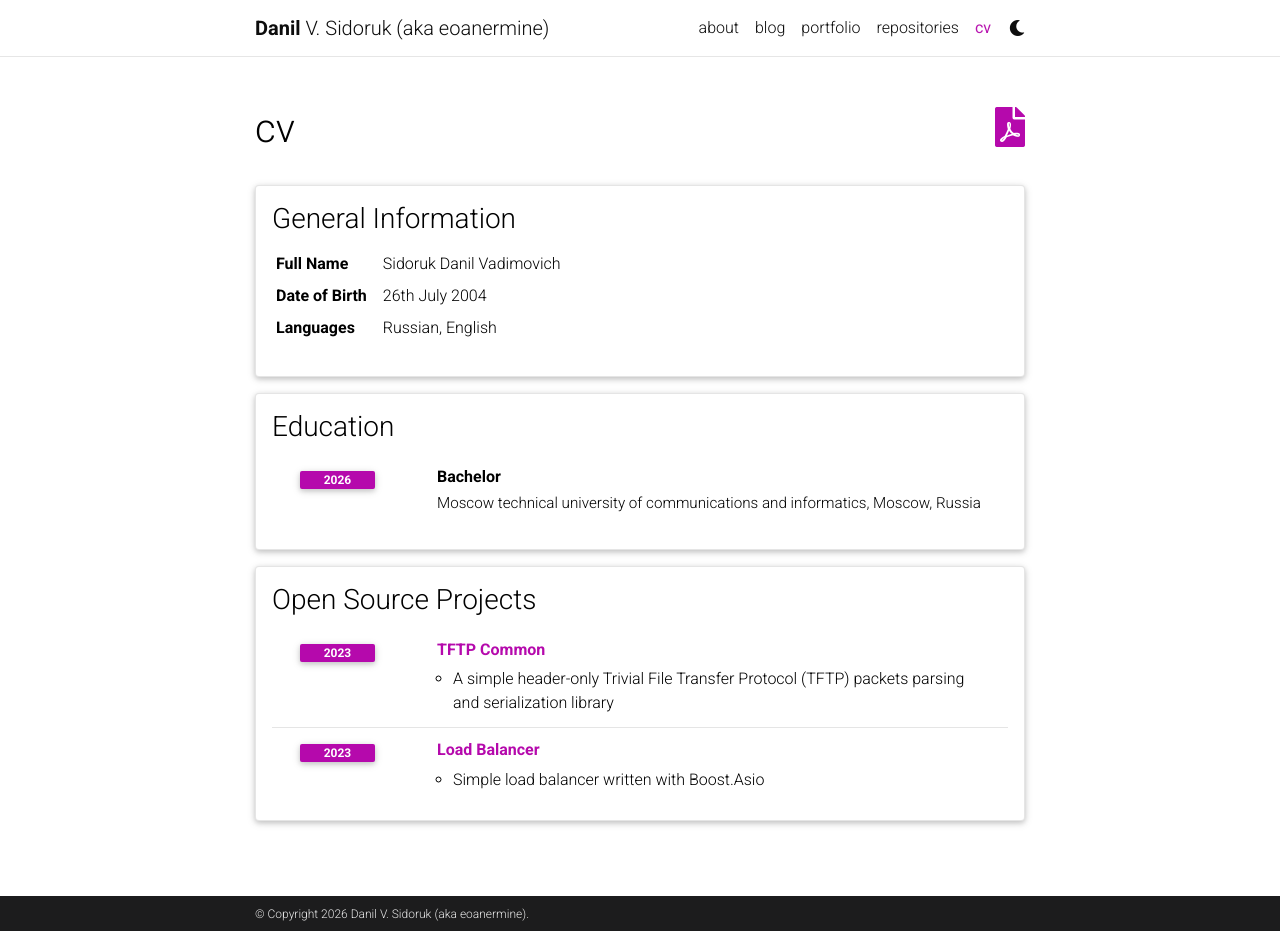
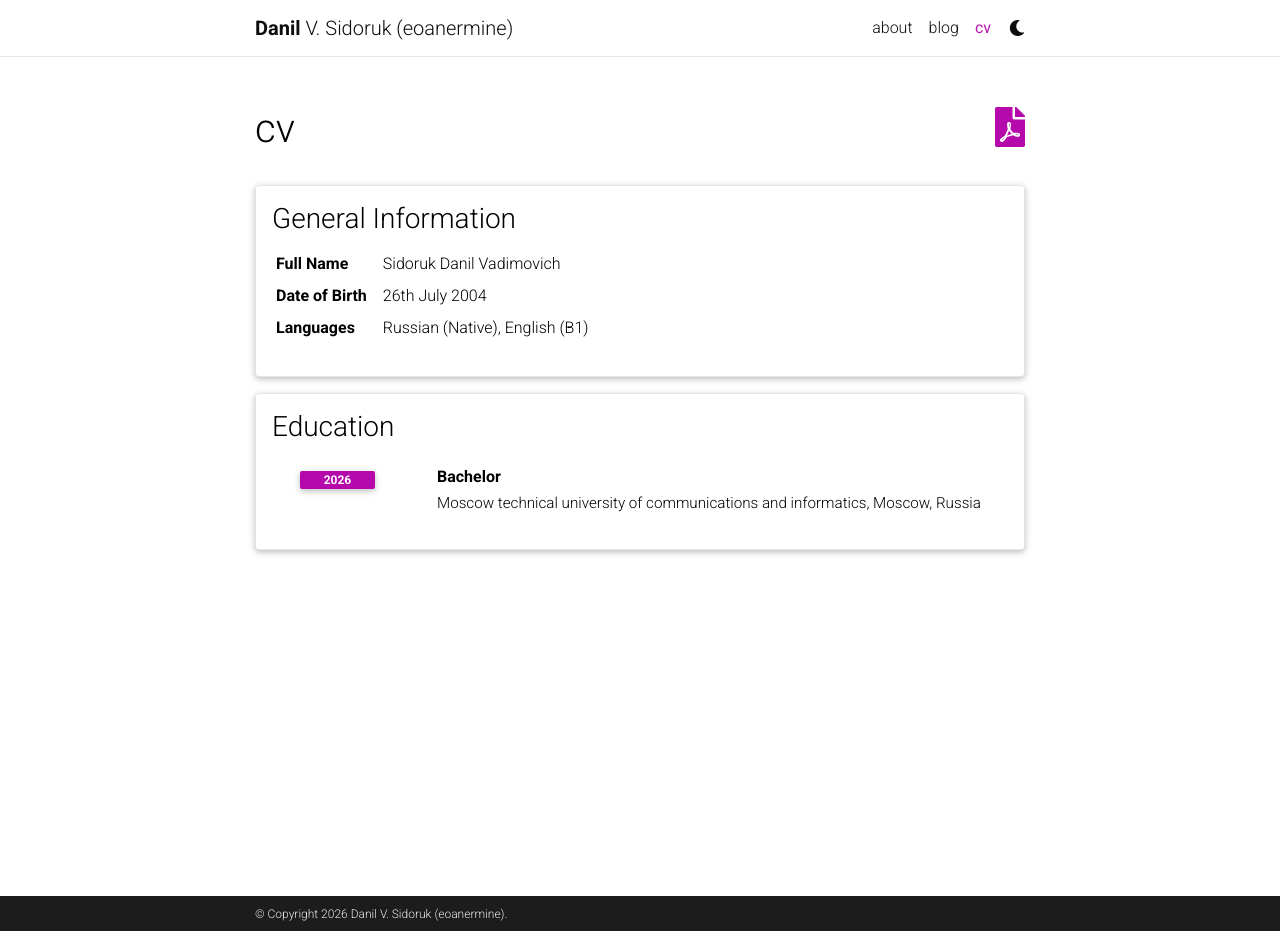
Before and after one commit to eoan-ermine/eoan-ermine.github.io, a Jekyll site: the page built from _pages/cv.md, in a window 1280 px wide and 931 px high. Built offline with Jekyll 4.4.1, drawn with Linux system fonts in a browser that asks for light colours; comment, search, counter and statistics services are not loaded; a style sheet for code colours, icons or effects is not loaded.

Commit message:
Remove some shit

```diff
--- a/_config.yml
+++ b/_config.yml
@@ -5,10 +5,10 @@
 title: blank # the website title (if blank, full name will be used instead)
 first_name: Danil
 middle_name: V.
-last_name: Sidoruk (aka eoanermine)
+last_name: Sidoruk (eoanermine)
 email: admin@eoanermine.com
 description: > # the ">" symbol means to ignore newlines until "footer_text:"
-  Danil Sidoruk's (aka eoanermine) personal blog
+  Danil Sidoruk's (eoanermine) personal blog
 keywords: danil_sidoruk, eoan-ermine, eoanermine  # add your own keywords or leave empty
 
 lang: en # the language of your site (for example: en, fr, cn, ru, etc.)
@@ -117,7 +117,7 @@ bing_site_verification:  # out your bing-site-verification ID (Bing Webmaster)
 
 blog_name: eoan ermine # blog_name will be displayed in your blog page
 blog_nav_title: blog # your blog must have a title for it to be displayed in the nav bar
-blog_description: Danil Sidoruk's (aka eoanermine) personal blog
+blog_description: Danil Sidoruk's (eoanermine) personal blog
 permalink: :year/:title/
 
 # Pagination
--- a/_data/cv.yml
+++ b/_data/cv.yml
@@ -6,7 +6,7 @@
     - name: Date of Birth
       value: 26th July 2004
     - name: Languages
-      value: Russian, English
+      value: Russian (Native), English (B1)
 
 - title: Education
   type: time_table
@@ -14,13 +14,3 @@
     - title: Bachelor
       institution: Moscow technical university of communications and informatics, Moscow, Russia
       year: 2026
-
-- title: Open Source Projects
-  type: time_table
-  contents:
-    - title: <a href="https://github.com/eoan-ermine/tftp_common">TFTP Common</a>
-      year: 2023
-      description: A simple header-only Trivial File Transfer Protocol (TFTP) packets parsing and serialization library
-    - title: <a href="https://github.com/eoan-ermine/load_balancer">Load Balancer</a>
-      year: 2023
-      description: Simple load balancer written with Boost.Asio
```
Also changed, not shown: _news/announcement_1.md (deleted, +0 -8 lines), _pages/projects.md (+1 -1 lines), _pages/repositories.md (+1 -1 lines).
